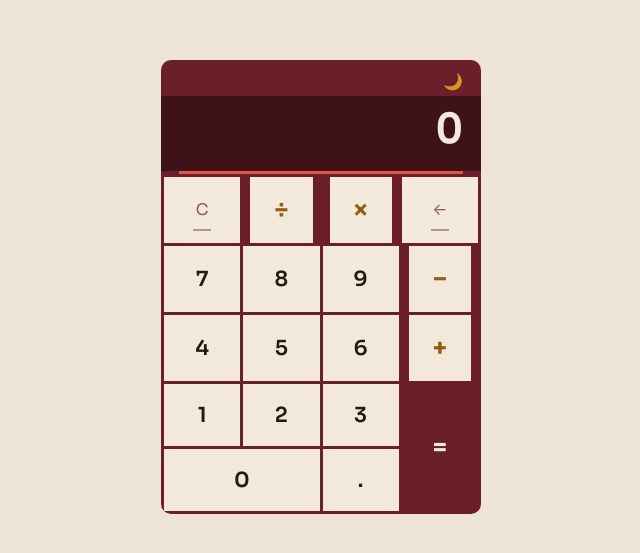
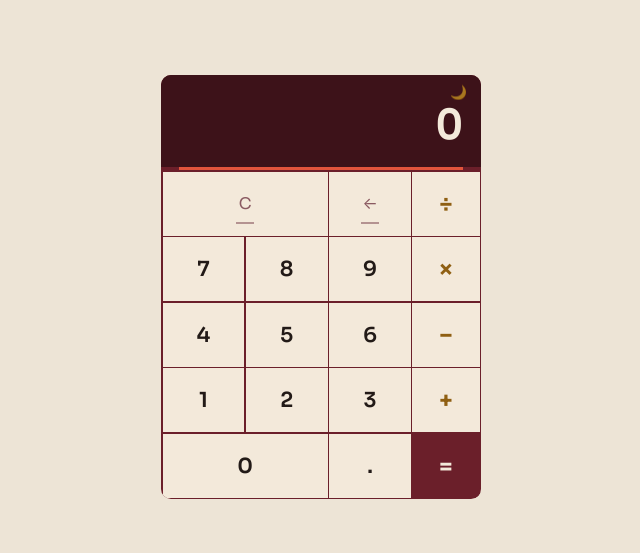
Before and after one commit to bokanigumbo/Calculator-App, a website with bundled scripts: page index.html in a window 1280 px wide. Shown: the part 113-666 px from the top of the page, without its empty margins (319-959 px from the left). Built offline with nearby package versions, Linux system fonts and the light colour scheme.

Commit message:
thinner gridlines, reworking calculator CSS

```diff
--- a/index.html
+++ b/index.html
@@ -10,44 +10,54 @@
 <body>
   <div class="calculator">
 
-    <!-- theme control integrated into the shell's own top edge, not a
-         floating circular button - same button element, same click
-         handler and aria-label logic in script.js, only the visual
-         container changes -->
-    <div class="frame-top">
+    <!-- theme control now lives INSIDE the display's own surface - a
+         small corner control sharing the display's dark background,
+         rather than a separate strip above it. this removes an entire
+         block of "dark mass" that used to sit before the display, and
+         the control no longer floats disconnected from anything - it's
+         visually part of the one screen element.
+
+         #display itself stays a plain text element (script.js sets its
+         textContent directly on every keypress) - the toggle button is a
+         SEPARATE sibling inside a shared wrapper, not a child of #display,
+         so a render never overwrites the toggle button's own markup. -->
+    <div class="display-wrap">
       <button id="theme-toggle" aria-label="Switch to dark mode">🌙</button>
+      <div class="display" id="display" role="status" aria-live="polite" aria-label="Calculator display">0</div>
     </div>
-
-    <!-- aria-live announces new results/errors to screen readers as they happen -->
-    <div class="display" id="display" role="status" aria-live="polite" aria-label="Calculator display">0</div>
 
     <!-- the coral seam - the one deliberate structural accent, separating
          the display from the keypad rather than colouring any key -->
     <div class="seam" aria-hidden="true"></div>
 
+    <!-- the operator column (÷ × − +) is now consistently narrow, top to
+         bottom, in its own grid column - not scattered across a mixed
+         top row and then a separate side column. C and ← are the row-1
+         utility actions on the left; equals is sized like every other
+         key in the operator column, not a giant two-row block. -->
     <div class="buttons">
-      <button class="btn util" data-action="clear" aria-label="Clear">C</button>
-      <button class="btn op" data-action="append" data-value="/" aria-label="Divide">÷</button>
-      <button class="btn op" data-action="append" data-value="*" aria-label="Multiply">×</button>
-      <button class="btn util" data-action="backspace" aria-label="Backspace, delete last character">←</button>
+      <button class="btn util clear" data-action="clear" aria-label="Clear">C</button>
+      <button class="btn util back" data-action="backspace" aria-label="Backspace, delete last character">←</button>
+      <button class="btn op op-div" data-action="append" data-value="/" aria-label="Divide">÷</button>
 
-      <button class="btn num" data-action="append" data-value="7">7</button>
-      <button class="btn num" data-action="append" data-value="8">8</button>
-      <button class="btn num" data-action="append" data-value="9">9</button>
-      <button class="btn op" data-action="append" data-value="-" aria-label="Subtract">−</button>
+      <button class="btn num n7" data-action="append" data-value="7">7</button>
+      <button class="btn num n8" data-action="append" data-value="8">8</button>
+      <button class="btn num n9" data-action="append" data-value="9">9</button>
+      <button class="btn op op-mul" data-action="append" data-value="*" aria-label="Multiply">×</button>
 
-      <button class="btn num" data-action="append" data-value="4">4</button>
-      <button class="btn num" data-action="append" data-value="5">5</button>
-      <button class="btn num" data-action="append" data-value="6">6</button>
-      <button class="btn op" data-action="append" data-value="+" aria-label="Add">+</button>
+      <button class="btn num n4" data-action="append" data-value="4">4</button>
+      <button class="btn num n5" data-action="append" data-value="5">5</button>
+      <button class="btn num n6" data-action="append" data-value="6">6</button>
+      <button class="btn op op-sub" data-action="append" data-value="-" aria-label="Subtract">−</button>
 
-      <button class="btn num" data-action="append" data-value="1">1</button>
-      <button class="btn num" data-action="append" data-value="2">2</button>
-      <button class="btn num" data-action="append" data-value="3">3</button>
-      <button class="btn equal" data-action="calculate" aria-label="Equals">=</button>
+      <button class="btn num n1" data-action="append" data-value="1">1</button>
+      <button class="btn num n2" data-action="append" data-value="2">2</button>
+      <button class="btn num n3" data-action="append" data-value="3">3</button>
+      <button class="btn op op-add" data-action="append" data-value="+" aria-label="Add">+</button>
 
       <button class="btn num zero" data-action="append" data-value="0">0</button>
-      <button class="btn num" data-action="append" data-value="." aria-label="Decimal point">.</button>
+      <button class="btn num dot" data-action="append" data-value="." aria-label="Decimal point">.</button>
+      <button class="btn equal" data-action="calculate" aria-label="Equals">=</button>
     </div>
   </div>
 
--- a/style.css
+++ b/style.css
@@ -3,12 +3,14 @@
    and a keypad of flat, connected regions - not a rounded card holding a
    collection of individually-shadowed floating buttons.
 
-   colour has exactly five roles, each used once: the shell/equals share
-   one colour (oxblood), the display is a dark variant of that same
-   colour family, keys and display text share a warm neutral (ecru/cream),
-   operator glyphs get one accent (mustard), and coral is reserved
-   entirely for focus rings and the one structural seam below the
-   display - never a key fill.
+   colour keeps its five roles unchanged from the previous pass - this
+   revision is entirely about geometry and weight distribution, not
+   colour: a consistently narrow operator column top-to-bottom (rather
+   than operators being scattered across a mixed top row and then a
+   separate side column), a proportionate equals key instead of a giant
+   two-row block, thinner internal grid lines, and a theme toggle that
+   lives inside the display's own surface instead of a separate strip
+   above it.
 */
 
 :root {
@@ -62,41 +64,42 @@ body.dark { background: #0D0908; }
   transition: background 0.2s ease;
 }
 
-/* ===== theme control - integrated into the shell's own top edge, not a
-   floating circular bubble. flush, small, quiet until you look for it. ===== */
-.frame-top {
-  display: flex;
-  justify-content: flex-end;
-  padding: 8px 10px 0;
+/* ===== display + theme control - ONE dark surface, not a separate
+   lighter strip sitting above a darker display. the toggle is a small
+   corner control sharing this same background, which is what makes it
+   feel integrated rather than floating alone above the calculator. ===== */
+.display-wrap {
+  position: relative;
+  background: var(--display-bg);
+  transition: background 0.2s ease;
 }
 
 #theme-toggle {
+  position: absolute;
+  top: 6px;
+  right: 8px;
   background: none;
   border: none;
   color: var(--cream);
-  opacity: 0.7;
-  font-size: 1rem;
+  opacity: 0.55;
+  font-size: 0.85rem;
   line-height: 1;
-  padding: 6px 8px;
+  padding: 5px 6px;
   cursor: pointer;
   border-radius: 4px;
 }
-#theme-toggle:hover { opacity: 1; }
+#theme-toggle:hover { opacity: 0.9; }
 #theme-toggle:active { transform: scale(0.92); }
 
-/* ===== display - a dark, recessed screen, the one thing the eye should
-   land on first. deliberately NOT the same surface as the keys. ===== */
 .display {
-  background: var(--display-bg);
   color: var(--cream);
   text-align: right;
   font-size: 2.6rem;
   font-weight: 600;
   font-variant-numeric: tabular-nums;
-  padding: 0.4rem 1.1rem 1rem;
+  padding: 1.5rem 1.1rem 1rem;
   overflow-x: auto;
   white-space: nowrap;
-  transition: background 0.2s ease;
 }
 
 /* the display renders slightly bolder when showing a completed result
@@ -104,23 +107,52 @@ body.dark { background: #0D0908; }
    justCalculated flag purely at the styling layer, no new state */
 .display.result { font-weight: 700; }
 
-/* ===== the seam - coral's ONLY appearance besides focus rings. a
-   deliberate structural line between the screen and the keypad, not a
-   plain margin. ===== */
+/* ===== the seam - coral's ONLY appearance besides focus rings ===== */
 .seam {
   height: 3px;
   background: var(--seam);
   margin: 0 1.1rem;
 }
 
-/* ===== the keypad - flat regions of one surface, separated by the
-   shell's own colour as the gap between them, not individual shadows ===== */
+/* ===== the keypad =====
+   a real 4-column grid: three equal-width columns on the left for
+   utility actions, numbers, zero and the decimal point, plus ONE
+   consistently narrow column on the right for every operator AND
+   equals - top to bottom, no exceptions. this is the actual structural
+   fix: operators no longer split between a mixed top row and a separate
+   side column, and equals is sized like every other key in that column
+   rather than a two-row block that dominated the right side. */
 .buttons {
   display: grid;
-  grid-template-columns: repeat(4, 1fr);
-  gap: 3px;
-  padding: 3px;
+  grid-template-columns: 1fr 1fr 1fr 0.82fr;
+  grid-template-areas:
+    "clear clear back  op-div"
+    "n7    n8    n9    op-mul"
+    "n4    n5    n6    op-sub"
+    "n1    n2    n3    op-add"
+    "zero  zero  dot   equal";
+  gap: 1.5px;
+  padding: 1.5px;
 }
+
+.clear   { grid-area: clear; }
+.back    { grid-area: back; }
+.op-div  { grid-area: op-div; }
+.n7      { grid-area: n7; }
+.n8      { grid-area: n8; }
+.n9      { grid-area: n9; }
+.op-mul  { grid-area: op-mul; }
+.n4      { grid-area: n4; }
+.n5      { grid-area: n5; }
+.n6      { grid-area: n6; }
+.op-sub  { grid-area: op-sub; }
+.n1      { grid-area: n1; }
+.n2      { grid-area: n2; }
+.n3      { grid-area: n3; }
+.op-add  { grid-area: op-add; }
+.zero    { grid-area: zero; }
+.dot     { grid-area: dot; }
+.equal   { grid-area: equal; }
 
 .btn {
   font-family: inherit;
@@ -136,22 +168,23 @@ body.dark { background: #0D0908; }
 }
 
 /* numbers and operators share the exact same fill - the only difference
-   is the operator glyph's own colour, weight and size, plus its narrower
-   footprint (below). no hover-lift, ever - press states are inset only. */
+   is the operator glyph's own colour and weight, plus the column's
+   narrower width (structural, not per-key inset now - see grid-template-
+   columns above). no hover-lift, ever - press states are inset only. */
 .btn:active {
   background: var(--key-bg-active);
   transform: scale(0.97);
 }
 
-/* ===== operators: distinguished by proportion and glyph, not fill.
-   inset horizontally within their own grid cell so the shell colour
-   shows through as a frame around them - a real geometric asymmetry
-   that survives being photocopied in black and white, not just colour
-   coding. ===== */
+/* ===== operators: one column, consistently narrow top to bottom,
+   distinguished by glyph colour and weight rather than a fill. no
+   per-key margin inset any more - the column itself is the narrow
+   shape, which is what makes the operator logic finally read as ONE
+   unified region instead of a mixed top row plus a separate side
+   column. ===== */
 .btn.op {
-  margin: 0 7px;
   color: var(--operator);
-  font-size: 1.5rem;
+  font-size: 1.4rem;
   font-weight: 700;
 }
 
@@ -177,27 +210,22 @@ body.dark { background: #0D0908; }
   opacity: 0.6;
 }
 
-/* ===== equals: the one solid saturated key on the whole board. it
-   shares the shell's own colour (echoing the display, which is a dark
-   variant of the same family) rather than introducing a brighter
-   competing accent - hierarchy comes from being the one dark block in a
-   light keypad plus its existing size, not from being the loudest
-   colour on screen. it's smaller in area than the display and sits
-   below it, so it never competes with the display for first-glance
-   attention. ===== */
+/* ===== equals: sized like every other key in the operator column now -
+   not a giant two-row block. it's still the one solid saturated fill on
+   the board (sharing the shell's own colour, echoing the dark display),
+   but its hierarchy now comes from being the one dark block in a light
+   keypad, not from ALSO being oversized - a real de-emphasis, not just a
+   colour change. ===== */
 .btn.equal {
   background: var(--shell);
   color: var(--cream);
-  grid-row: span 2;
-  font-size: 1.5rem;
+  font-size: 1.4rem;
   font-weight: 700;
 }
 .btn.equal:active {
   background: var(--display-bg);
   transform: scale(0.97);
 }
-
-.btn.zero { grid-column: span 2; }
 
 /* ===== keyboard focus - coral's other appearance. never removed. ===== */
 .btn:focus-visible,
@@ -212,7 +240,7 @@ body.dark { background: #0D0908; }
    targets below a comfortable size ===== */
 @media (max-width: 360px) {
   .calculator { width: calc(100vw - 20px); }
-  .display { font-size: 2.1rem; padding: 0.3rem 0.9rem 0.8rem; }
+  .display { font-size: 2.1rem; padding: 1.3rem 0.9rem 0.8rem; }
   .btn { padding: 15px 0; font-size: 1.15rem; }
-  .btn.op { margin: 0 5px; font-size: 1.3rem; }
+  .btn.op, .btn.equal { font-size: 1.25rem; }
 }
```
